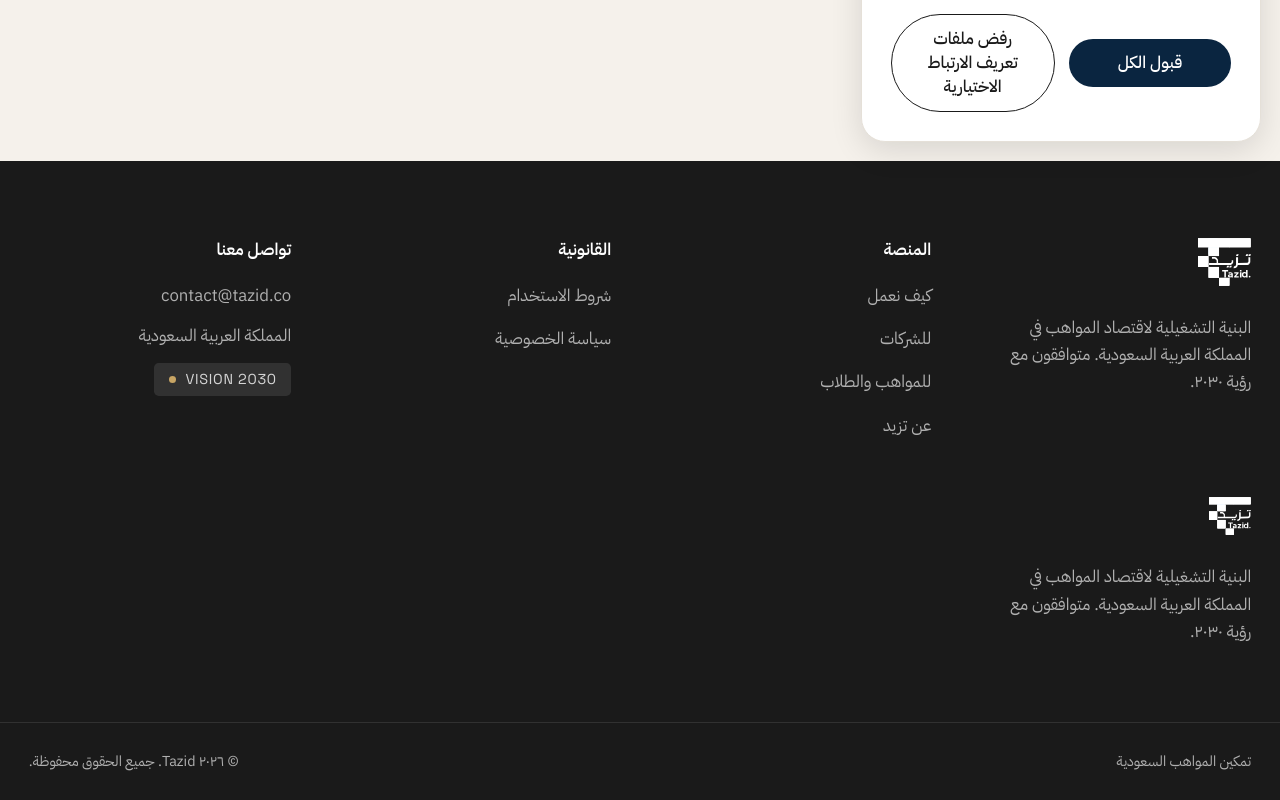
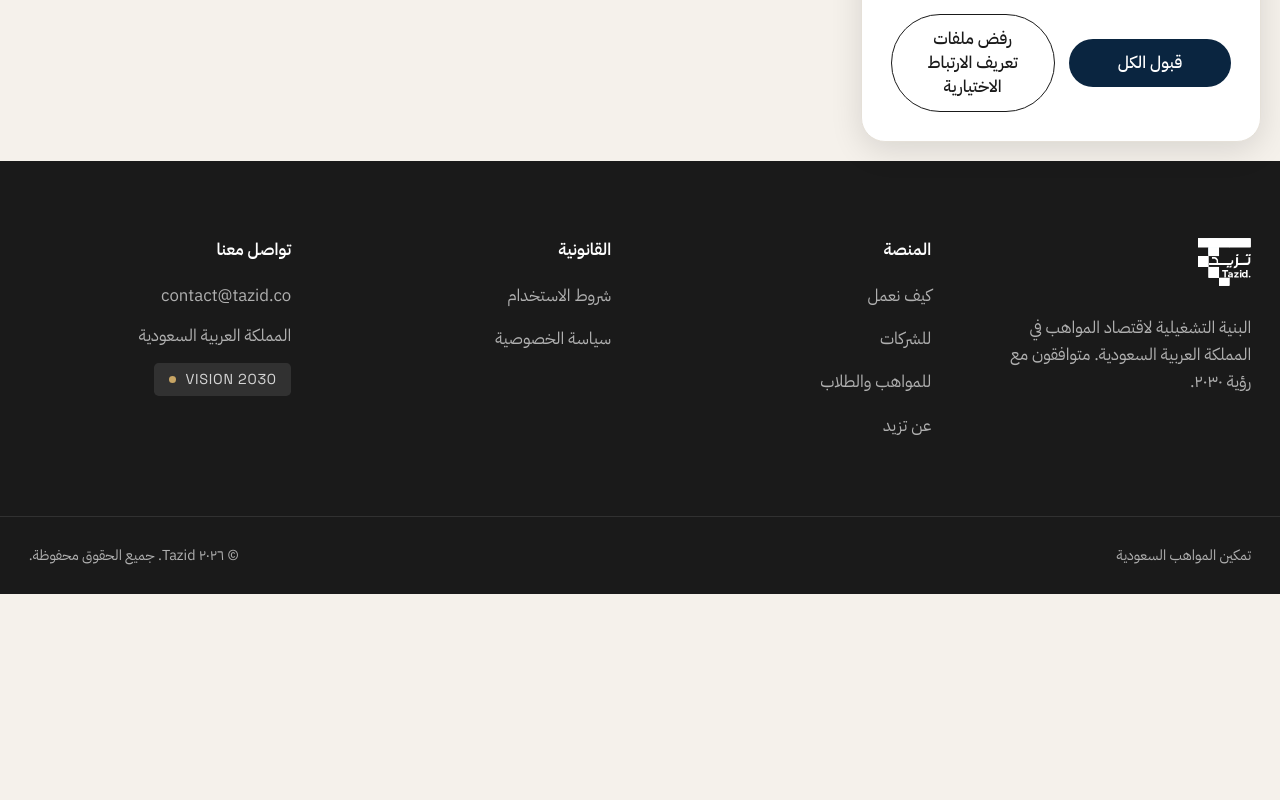
Before and after one commit to reimann314/tazido, a React (Vite) app: page /dashboard in a window 1280 px wide. Shown: the part 639-1439 px from the top of the page. After the commit the page ends 1233 px from the top, so only its background shows below. Built offline with nearby package versions, Linux system fonts and the light colour scheme; no server answers.

Commit message:
Remove duplicate Vision section from footer

```diff
--- a/src/components/Footer.tsx
+++ b/src/components/Footer.tsx
@@ -81,15 +81,6 @@ export default function Footer() {
             </ul>
           </div>
 
-          {/* Vision */}
-          <div className="space-y-4">
-            <Link to="/" className="inline-block">
-              <img src="/images/Tazid logo all white.svg" alt="تزيد" className="h-8 w-auto" />
-            </Link>
-            <p className="text-text-muted text-sm leading-relaxed">
-              البنية التشغيلية لاقتصاد المواهب في المملكة العربية السعودية. متوافقون مع رؤية ٢٠٣٠.
-            </p>
-          </div>
         </div>
       </div>
 
```
